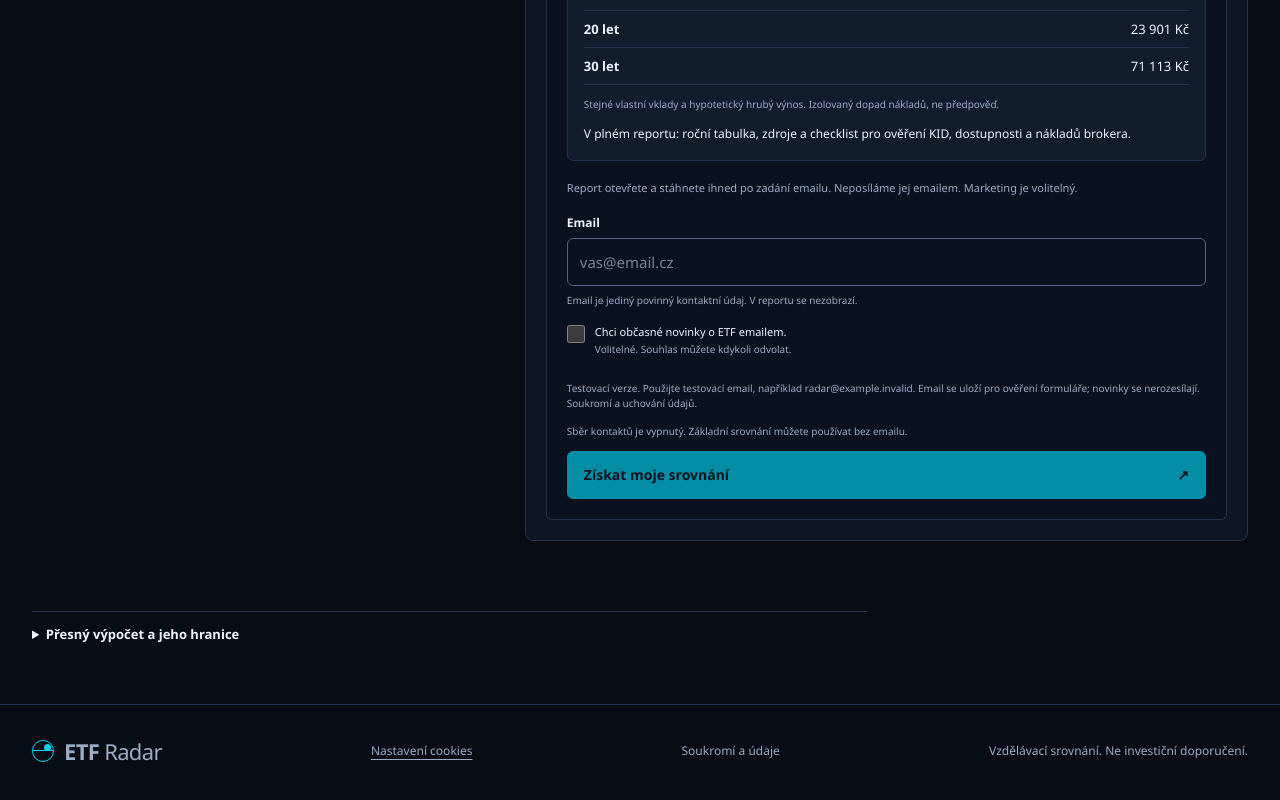
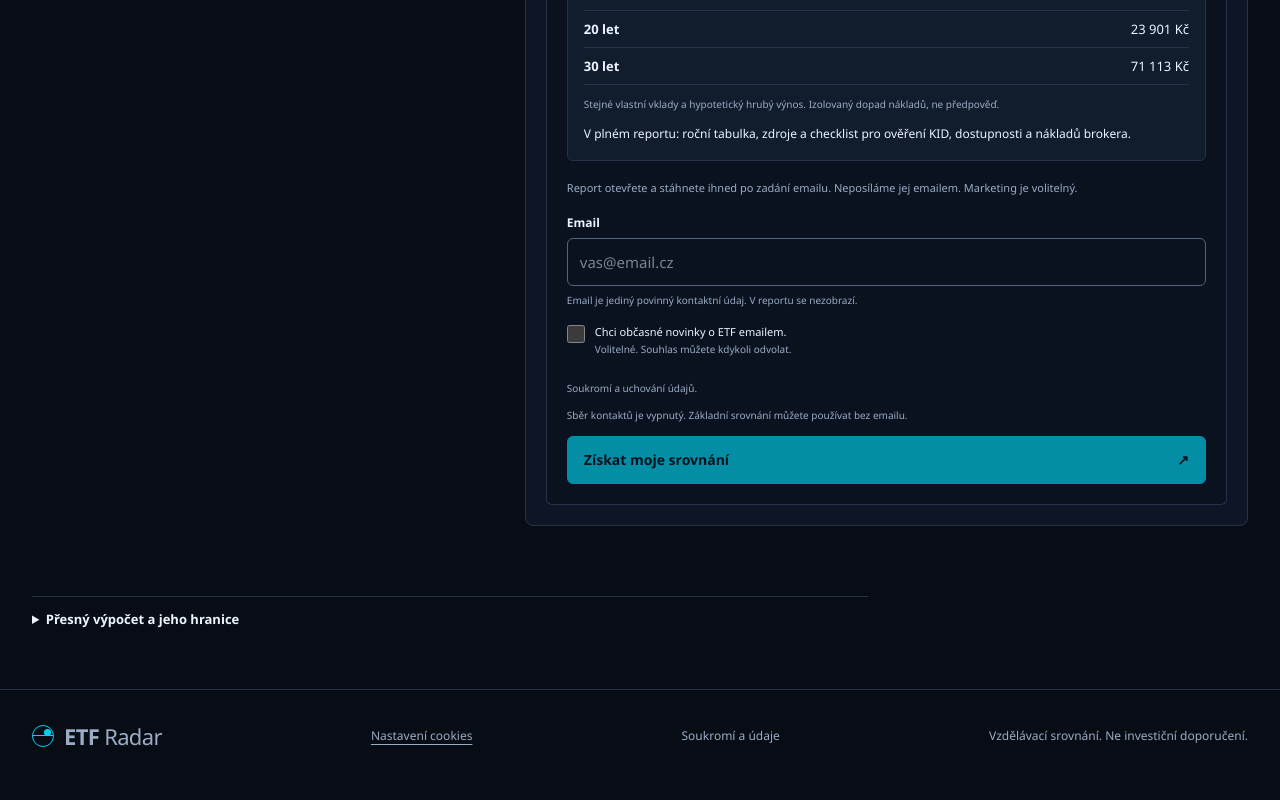
Before and after one commit to MatejStyblo/ETF-radar, a Next.js app: page / in a window 1280 px wide. Shown: the part 2190-2990 px from the top of the page. Built offline with nearby package versions, Linux system fonts and the light colour scheme.

Commit message:
Remove test-email notice from lead form

```diff
--- a/components/lead-form/lead-form.tsx
+++ b/components/lead-form/lead-form.tsx
@@ -34,7 +34,7 @@ export function LeadForm({scenario,etfIds,attribution,privacy}:{scenario:Scenari
  };
  return <section className="lead-offer" aria-labelledby="offer-title"><div className="offer-heading"><span className="eyebrow">Váš plán nákladů</span><span className="offer-format">PDF / HTML</span></div><h2 id="offer-title">Jedno číslo není celý příběh.</h2><p>Získejte své ETF srovnání pro 5, 10, 20 a 30 let — včetně rozdílů fondů a checklistu před nákupem.</p><ReportPreview scenario={scenario} etfIds={etfIds}/><p className="offer-delivery">Report otevřete a stáhnete ihned po zadání emailu. Neposíláme jej emailem. Marketing je volitelný.</p>
  <form noValidate onFocus={()=>trackOnce('lead_form_started')} onSubmit={event=>void handleSubmit(submit)(event)} aria-busy={isSubmitting}><label htmlFor="lead-email" className="email-label">Email</label><input id="lead-email" type="email" autoComplete="email" inputMode="email" placeholder="vas@email.cz" {...register('email')} aria-invalid={Boolean(errors.email)} aria-describedby={errors.email?'email-error':'email-purpose'}/>{errors.email&&<p id="email-error" className="field-error">{errors.email.message}</p>}<p id="email-purpose" className="hint">Email je jediný povinný kontaktní údaj. V reportu se nezobrazí.</p><div className="honeypot" aria-hidden="true"><label htmlFor="website">Webová stránka</label><input id="website" tabIndex={-1} autoComplete="off" {...register('website')}/></div><label className="checkbox-label"><input type="checkbox" {...register('marketingConsent')}/><span>Chci občasné novinky o ETF emailem.<small>Volitelné. Souhlas můžete kdykoli odvolat.</small></span></label>
- <p className="privacy-inline">Testovací verze. Použijte testovací email, například radar@example.invalid. Email se uloží pro ověření formuláře; novinky se nerozesílají. <a href="/privacy">Soukromí a uchování údajů</a>.</p>
+ <p className="privacy-inline"><a href="/privacy">Soukromí a uchování údajů</a>.</p>
  {!privacy.enabled&&<p className="privacy-inline">Sběr kontaktů je vypnutý. Základní srovnání můžete používat bez emailu.</p>}
  {error&&<p ref={errorRef} tabIndex={-1} className="submit-error" role="alert">{error}</p>}
  <button className="primary-button" type="submit" disabled={isSubmitting||!scenario||!privacy.enabled}>{isSubmitting?'Vytváříme vaše srovnání…':'Získat moje srovnání'}<span aria-hidden="true">↗</span></button>{!scenario&&<p className="field-error">Pro report nejprve opravte parametry srovnání.</p>}
```
